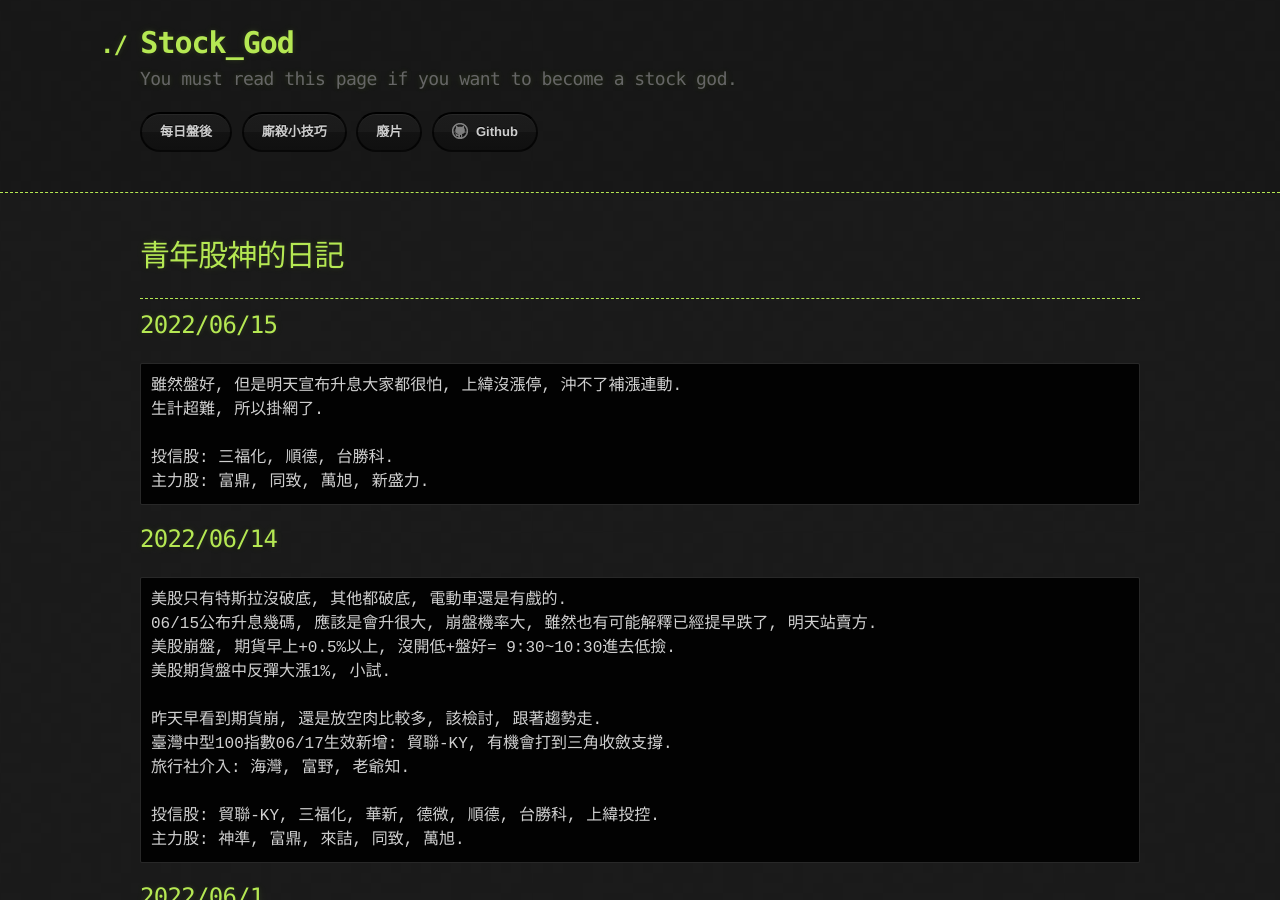
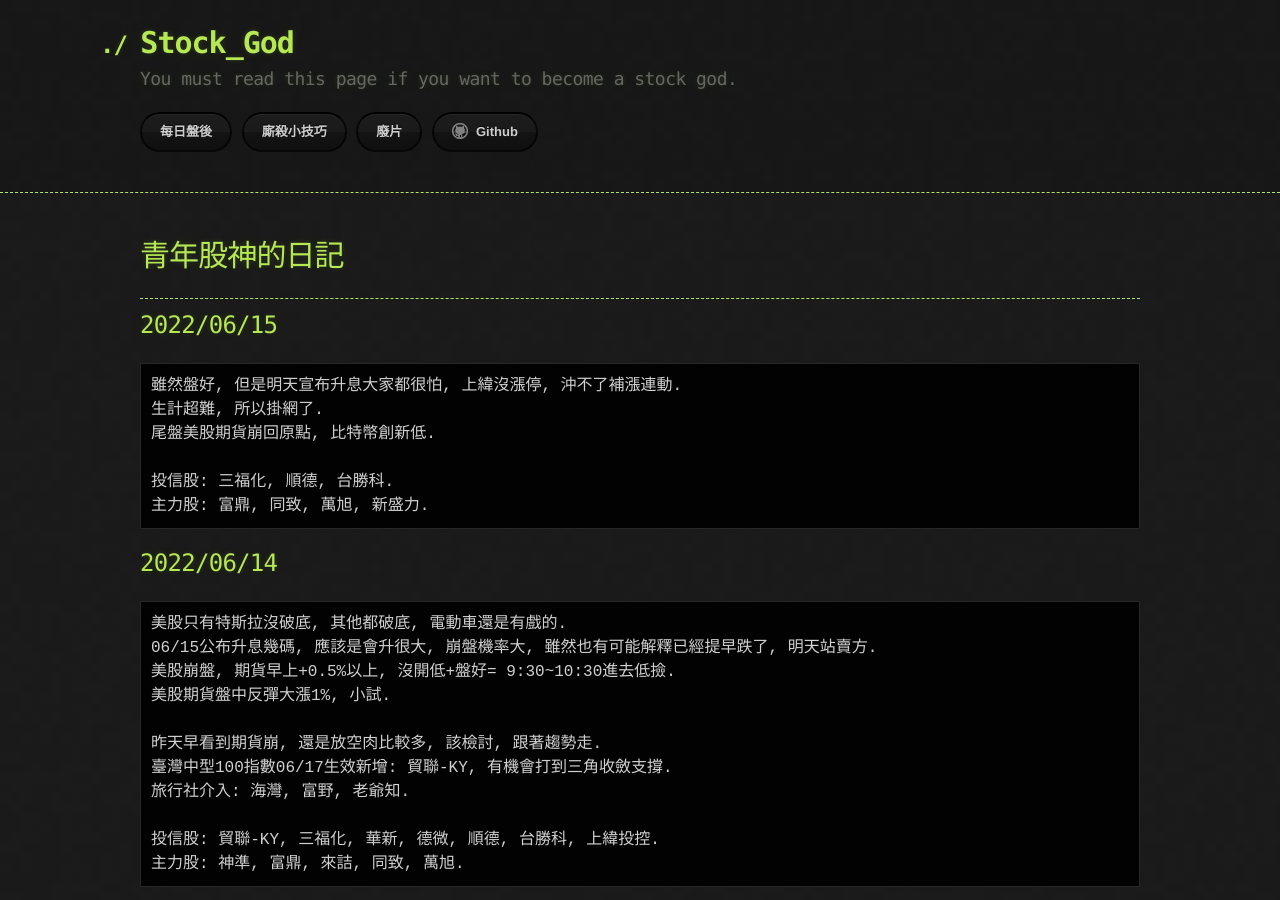
Before and after one commit to lepg5487/Stock_God, a Jekyll site: the page built from index.md, in a window 1280 px wide and 900 px high. Built offline with Jekyll 4.4.1, drawn with Linux system fonts in a browser that asks for light colours; our own code applies the rules of GitHub Pages for plain Markdown files.

Commit message:
Update index.md

````diff
--- a/index.md
+++ b/index.md
@@ -10,6 +10,7 @@ layout: testlayouts
 ```
 雖然盤好, 但是明天宣布升息大家都很怕, 上緯沒漲停, 沖不了補漲連動.
 生計超難, 所以掛網了.
+尾盤美股期貨崩回原點, 比特幣創新低.
 
 投信股: 三福化, 順德, 台勝科.
 主力股: 富鼎, 同致, 萬旭, 新盛力.
````
